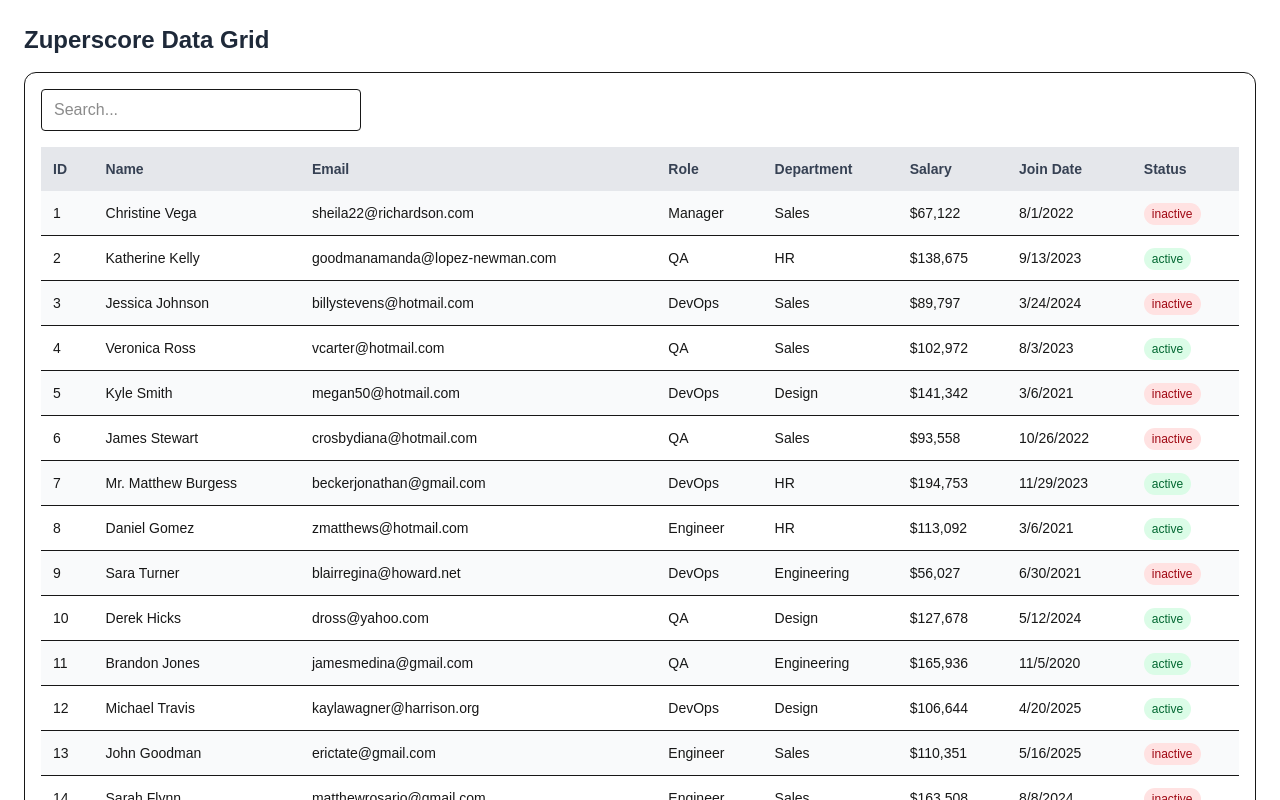
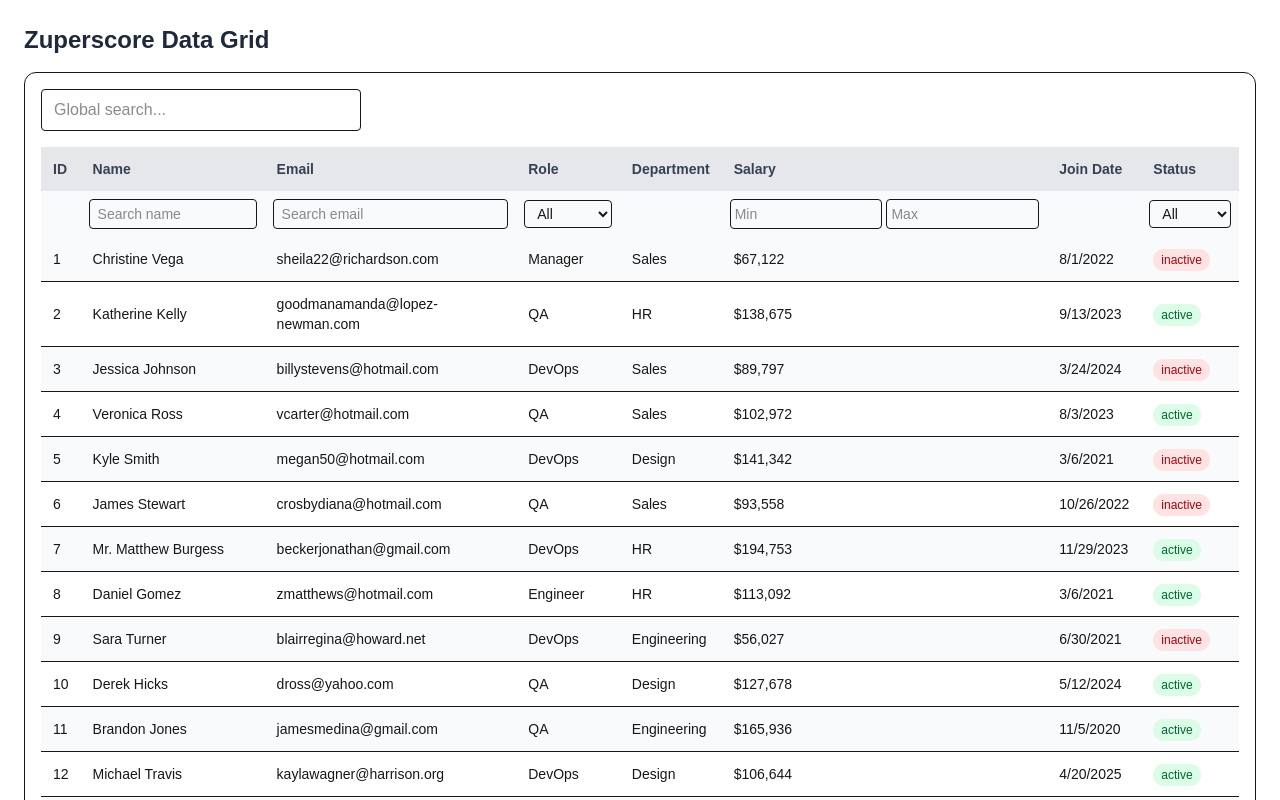
Before and after one commit to naveensing575/Next-Grid, a Next.js app: page / in a window 1280 px wide. Shown: the top 800 px of the page. Built offline with nearby package versions, Linux system fonts and the light colour scheme.

Commit message:
feat: add column-wise filtering and multi-column sorting with global search in DataGrid

```diff
--- a/src/components/DataGrid/DataGrid.tsx
+++ b/src/components/DataGrid/DataGrid.tsx
@@ -19,6 +19,15 @@ interface User {
 
 type SortOrder = 'asc' | 'desc' | null
 
+interface Filters {
+  name: string
+  email: string
+  role: string
+  status: string
+  salaryMin: string
+  salaryMax: string
+}
+
 export default function DataGrid() {
   const [data, setData] = useState<User[]>([])
   const [loading, setLoading] = useState(true)
@@ -26,6 +35,16 @@ export default function DataGrid() {
   const [currentPage, setCurrentPage] = useState(1)
   const [sortColumn, setSortColumn] = useState<keyof User | null>(null)
   const [sortOrder, setSortOrder] = useState<SortOrder>(null)
+
+  const [filters, setFilters] = useState<Filters>({
+    name: '',
+    email: '',
+    role: '',
+    status: '',
+    salaryMin: '',
+    salaryMax: '',
+  })
+
   const rowsPerPage = 20
 
   useEffect(() => {
@@ -40,19 +59,47 @@ export default function DataGrid() {
 
   const handleSort = (column: keyof User) => {
     if (sortColumn === column) {
-      setSortOrder(sortOrder === 'asc' ? 'desc' : sortOrder === 'desc' ? null : 'asc')
-      if (sortOrder === 'desc') setSortColumn(null)
+      if (sortOrder === 'asc') setSortOrder('desc')
+      else if (sortOrder === 'desc') {
+        setSortOrder(null)
+        setSortColumn(null)
+      } else setSortOrder('asc')
     } else {
       setSortColumn(column)
       setSortOrder('asc')
     }
   }
 
-  const filteredData = data.filter((user) =>
-    Object.values(user).some((val) =>
-      String(val).toLowerCase().includes(searchTerm.toLowerCase())
+  const handleFilterChange = (key: keyof Filters, value: string) => {
+    setFilters((prev) => ({ ...prev, [key]: value }))
+    setCurrentPage(1)
+  }
+
+  // Filter logic
+  const filteredData = data.filter((user) => {
+    const matchText = (field: keyof User, value: string) =>
+      user[field]?.toString().toLowerCase().includes(value.toLowerCase())
+
+    const matchSelect = (field: keyof User, value: string) =>
+      !value || user[field] === value
+
+    const matchRange = (value: number, min: string, max: string) => {
+      const minVal = min ? parseInt(min) : Number.MIN_SAFE_INTEGER
+      const maxVal = max ? parseInt(max) : Number.MAX_SAFE_INTEGER
+      return value >= minVal && value <= maxVal
+    }
+
+    return (
+      matchText('name', filters.name) &&
+      matchText('email', filters.email) &&
+      matchSelect('role', filters.role) &&
+      matchSelect('status', filters.status) &&
+      matchRange(user.salary, filters.salaryMin, filters.salaryMax) &&
+      Object.values(user).some((val) =>
+        String(val).toLowerCase().includes(searchTerm.toLowerCase())
+      )
     )
-  )
+  })
 
   const sortedData = sortColumn
     ? [...filteredData].sort((a, b) => {
@@ -81,7 +128,7 @@ export default function DataGrid() {
       <div className="flex justify-between items-center mb-4">
         <input
           type="text"
-          placeholder="Search..."
+          placeholder="Global search..."
           value={searchTerm}
           onChange={(e) => {
             setSearchTerm(e.target.value)
@@ -94,9 +141,11 @@ export default function DataGrid() {
       <table className="min-w-full text-sm">
         <thead>
           <DataGridHeader
-            onSort={handleSort}
             sortColumn={sortColumn}
             sortOrder={sortOrder}
+            onSort={handleSort}
+            filters={filters}
+            onFilterChange={handleFilterChange}
           />
         </thead>
         <tbody>
--- a/src/components/DataGrid/DataGridHeader.tsx
+++ b/src/components/DataGrid/DataGridHeader.tsx
@@ -2,6 +2,8 @@ interface Props {
   onSort: (col: keyof User) => void
   sortColumn: keyof User | null
   sortOrder: 'asc' | 'desc' | null
+  filters: Filters
+  onFilterChange: (key: keyof Filters, value: string) => void
 }
 
 interface User {
@@ -16,13 +18,29 @@ interface User {
   avatar?: string
 }
 
-export default function DataGridHeader({ onSort, sortColumn, sortOrder }: Props) {
+interface Filters {
+  name: string
+  email: string
+  role: string
+  status: string
+  salaryMin: string
+  salaryMax: string
+}
+
+export default function DataGridHeader({
+  onSort,
+  sortColumn,
+  sortOrder,
+  filters,
+  onFilterChange,
+}: Props) {
   const getIcon = (col: keyof User) => {
     if (sortColumn !== col) return ''
     return sortOrder === 'asc' ? ' ▲' : sortOrder === 'desc' ? ' ▼' : ''
   }
 
   return (
+    <>
       <tr className="bg-gray-200 dark:bg-gray-800 text-left text-gray-700 dark:text-gray-100">
         <th className="p-3 font-semibold">ID</th>
         <th
@@ -48,5 +66,70 @@ export default function DataGridHeader({ onSort, sortColumn, sortOrder }: Props)
         <th className="p-3 font-semibold">Join Date</th>
         <th className="p-3 font-semibold">Status</th>
       </tr>
+
+      {/* Filter Row */}
+      <tr className="bg-gray-50 dark:bg-gray-900">
+        <td></td>
+        <td className="p-2">
+          <input
+            className="w-full px-2 py-1 border rounded text-sm dark:bg-gray-800"
+            placeholder="Search name"
+            value={filters.name}
+            onChange={(e) => onFilterChange('name', e.target.value)}
+          />
+        </td>
+        <td className="p-2">
+          <input
+            className="w-full px-2 py-1 border rounded text-sm dark:bg-gray-800"
+            placeholder="Search email"
+            value={filters.email}
+            onChange={(e) => onFilterChange('email', e.target.value)}
+          />
+        </td>
+        <td className="p-2">
+          <select
+            className="w-full px-2 py-1 border rounded text-sm dark:bg-gray-800"
+            value={filters.role}
+            onChange={(e) => onFilterChange('role', e.target.value)}
+          >
+            <option value="">All</option>
+            <option value="Engineer">Engineer</option>
+            <option value="Manager">Manager</option>
+            <option value="Designer">Designer</option>
+            <option value="QA">QA</option>
+            <option value="DevOps">DevOps</option>
+          </select>
+        </td>
+        <td></td>
+        <td className="p-2 flex gap-1">
+          <input
+            type="number"
+            placeholder="Min"
+            value={filters.salaryMin}
+            onChange={(e) => onFilterChange('salaryMin', e.target.value)}
+            className="w-1/2 px-1 py-1 border rounded text-sm dark:bg-gray-800"
+          />
+          <input
+            type="number"
+            placeholder="Max"
+            value={filters.salaryMax}
+            onChange={(e) => onFilterChange('salaryMax', e.target.value)}
+            className="w-1/2 px-1 py-1 border rounded text-sm dark:bg-gray-800"
+          />
+        </td>
+        <td></td>
+        <td className="p-2">
+          <select
+            className="w-full px-2 py-1 border rounded text-sm dark:bg-gray-800"
+            value={filters.status}
+            onChange={(e) => onFilterChange('status', e.target.value)}
+          >
+            <option value="">All</option>
+            <option value="active">Active</option>
+            <option value="inactive">Inactive</option>
+          </select>
+        </td>
+      </tr>
+    </>
   )
 }
```
Lines whose indentation alone changed are shown as unchanged.
